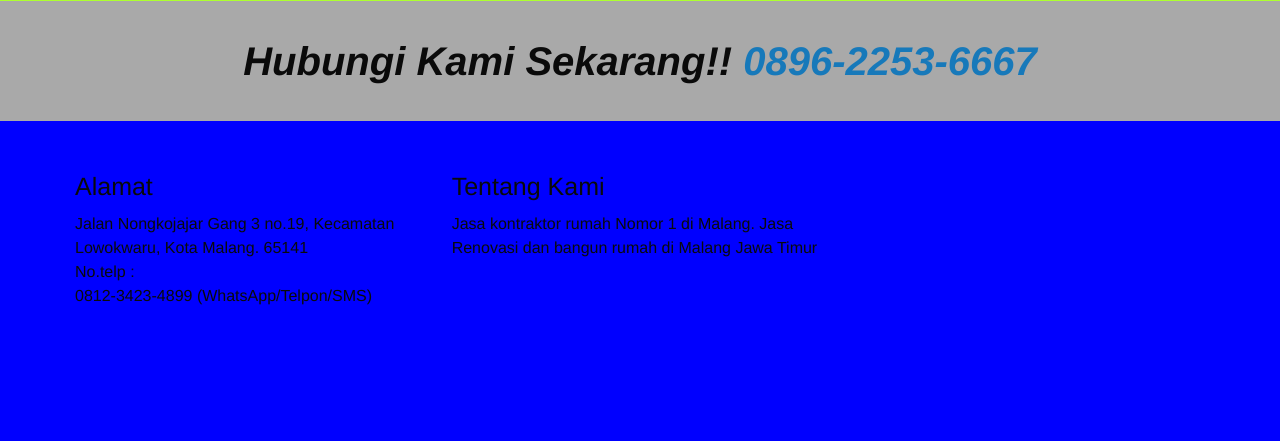
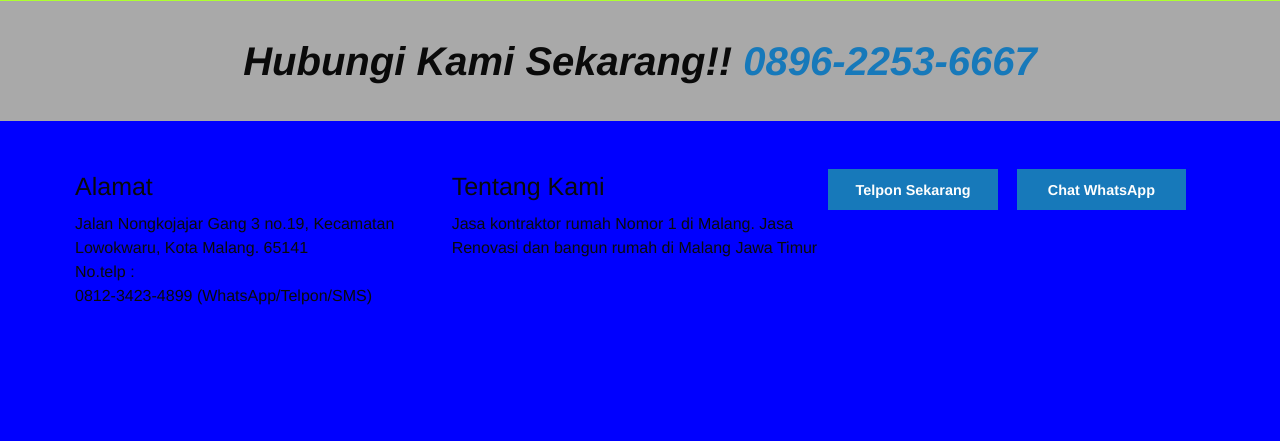
Before and after one commit to bijancot/incubator, a PHP site: page / in a window 1280 px wide. Shown: the part 2724-3165 px from the top of the page. Run offline with PHP 8.4, Linux system fonts and the light colour scheme.

Commit message:
add bold font at footer for button

```diff
--- a/bkr/css/app.css
+++ b/bkr/css/app.css
@@ -113,3 +113,9 @@ div>strong{
     padding-top:6vh;
     padding-bottom: 6vh;
 }
+.grid-x>.large-6>.button{
+    width:90%;
+    padding-left:5%;
+    padding-right:5%;
+    font-weight: bold;
+}
--- a/bkr/index.html
+++ b/bkr/index.html
@@ -131,7 +131,12 @@ No.telp :<br/>
               <h4>Tentang Kami</h4>
               Jasa kontraktor rumah Nomor 1 di Malang. Jasa Renovasi dan bangun rumah di Malang Jawa Timur
           </div>
-          <div class="cell small-12 medium-4 large-4"></div>
+          <div class="cell small-12 medium-4 large-4">
+            <div class="grid-x">
+              <div class="cell small-12 medium-6 large-6"><a href="#" class="button">Telpon Sekarang</a></div>
+              <div class="cell small-12 medium-6 large-6"><a href="#" class="button">Chat WhatsApp</a></div>
+            </div>
+          </div>
         </div>
       </div>
     </div>
```
